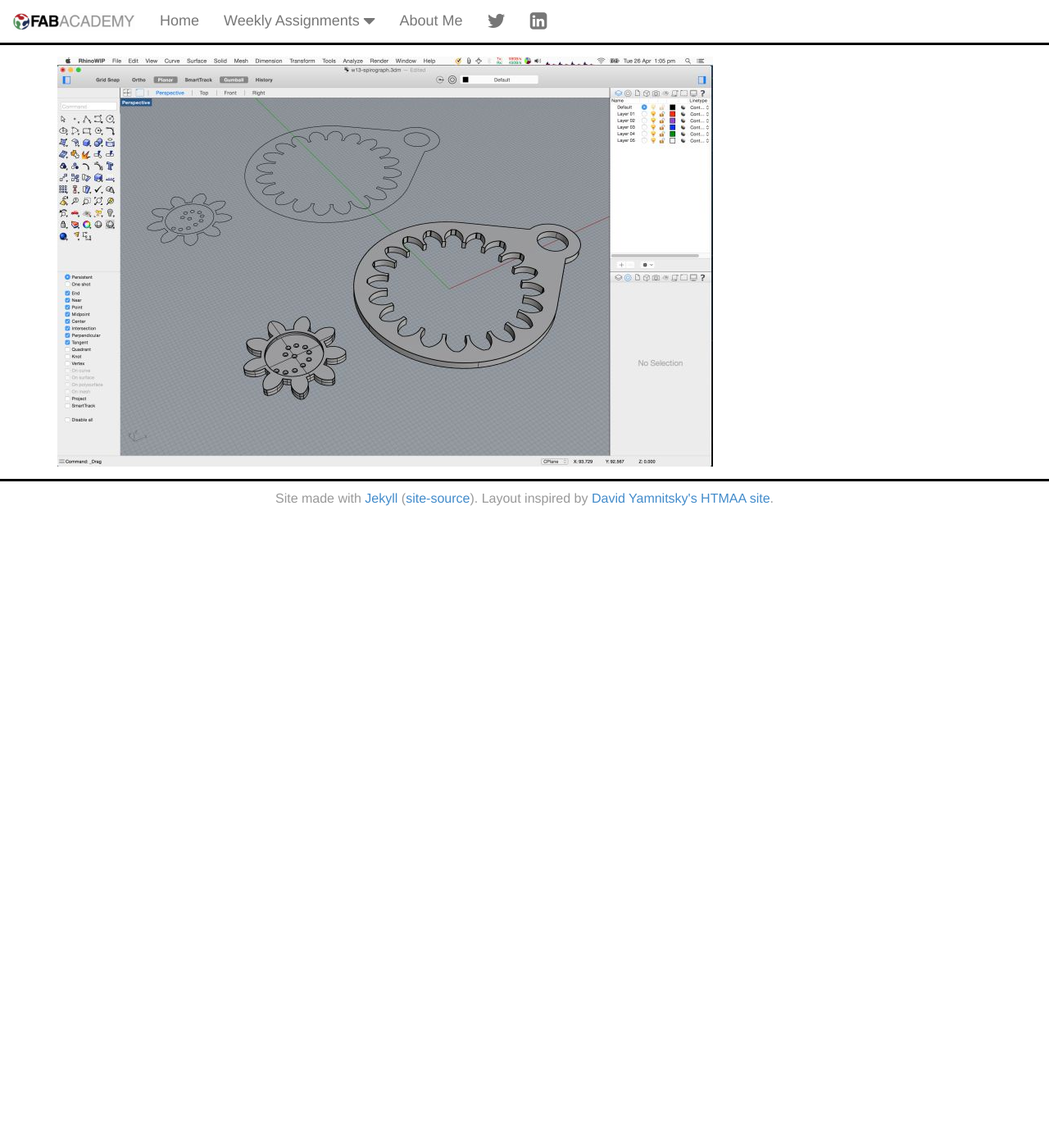
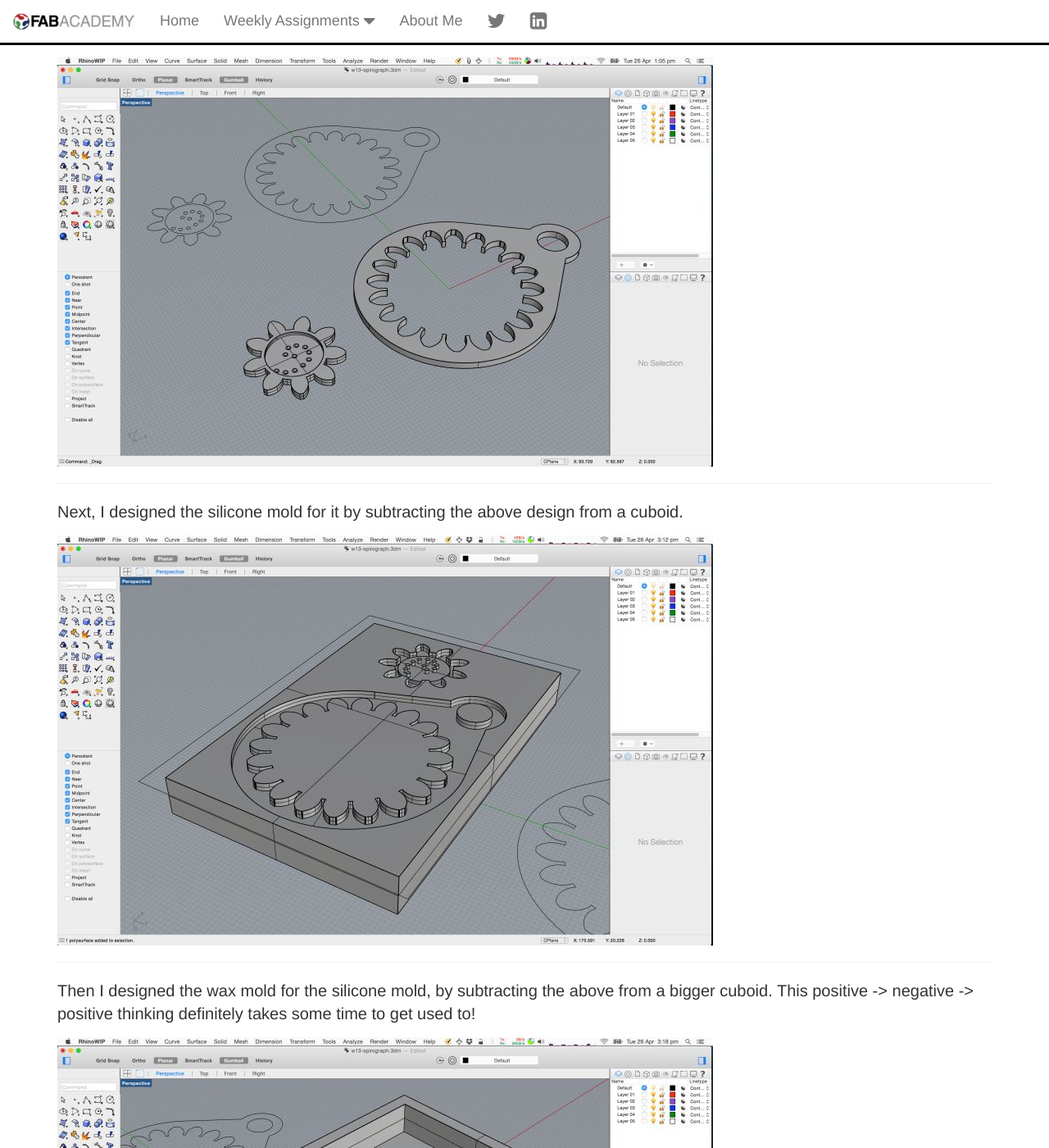
Before and after one commit to yogi/fabacademy2016, a Jekyll site: the page built from w13-molding.md, in a window 1280 px wide and 1400 px high, scrolled down 629 px. Shown: the whole window at 82% size. Built offline with Jekyll 4.4.1, drawn with Linux system fonts in a browser that asks for light colours; before the commit the page ends 1259 px from its top, so only the background shows below that.

Commit message:
spirograph mold designs

```diff
--- a/w13-molding.md
+++ b/w13-molding.md
@@ -28,3 +28,16 @@ I'm making a [spirograph](http://www.thingiverse.com/thing:905849), which can be
 I used Rhino to create a 3D model ([original file](files/w13-spirograph.3dm)):
 
 <img src="images/w13-spirograph-rhino.jpg"/>
+
+---
+
+Next, I designed the silicone mold for it by subtracting the above design from a cuboid.
+
+<img src="images/w13-silicone-mold-rhino.jpg"/>
+
+---
+
+Then I designed the wax mold for the silicone mold, by subtracting the above from a bigger cuboid. This
+    positive -> negative -> positive thinking definitely takes some time to get used to!
+
+<img src="images/w13-wax-mold-rhino.jpg"/>
```
Also changed, not shown: images/w13-silicone-mold-rhino.jpg (added), images/w13-wax-mold-rhino.jpg (added), 1 other file.
